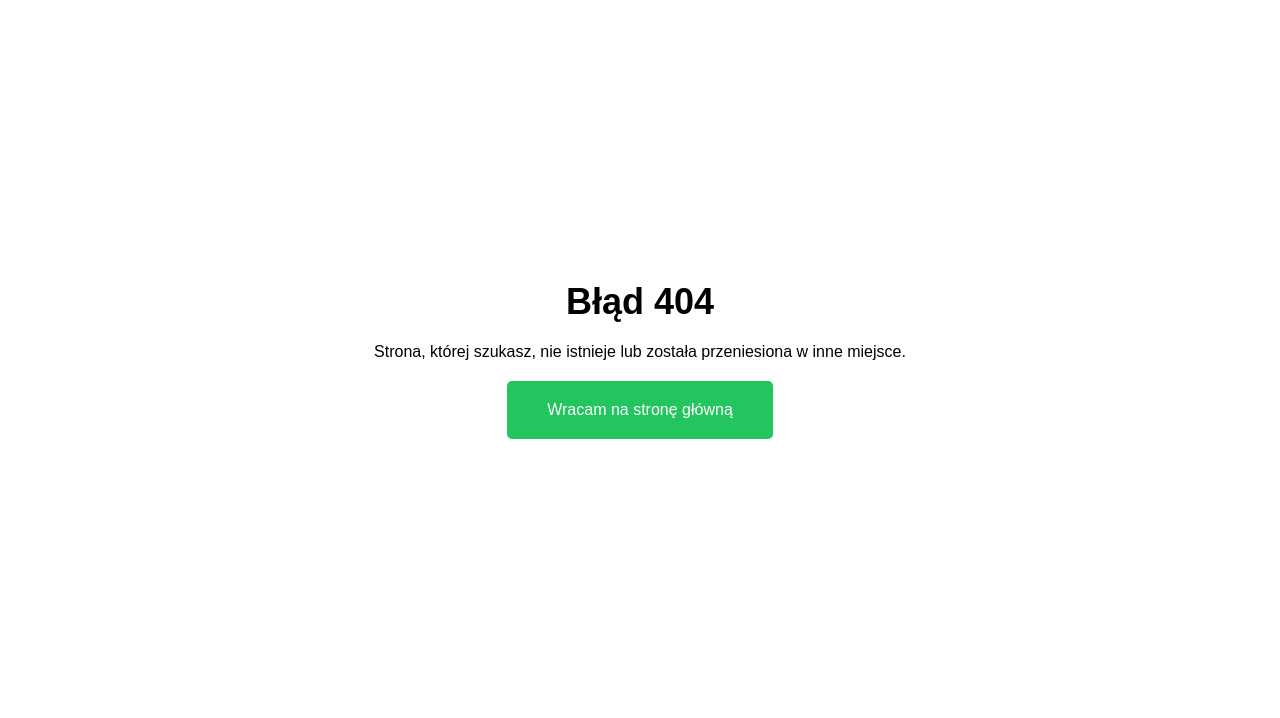
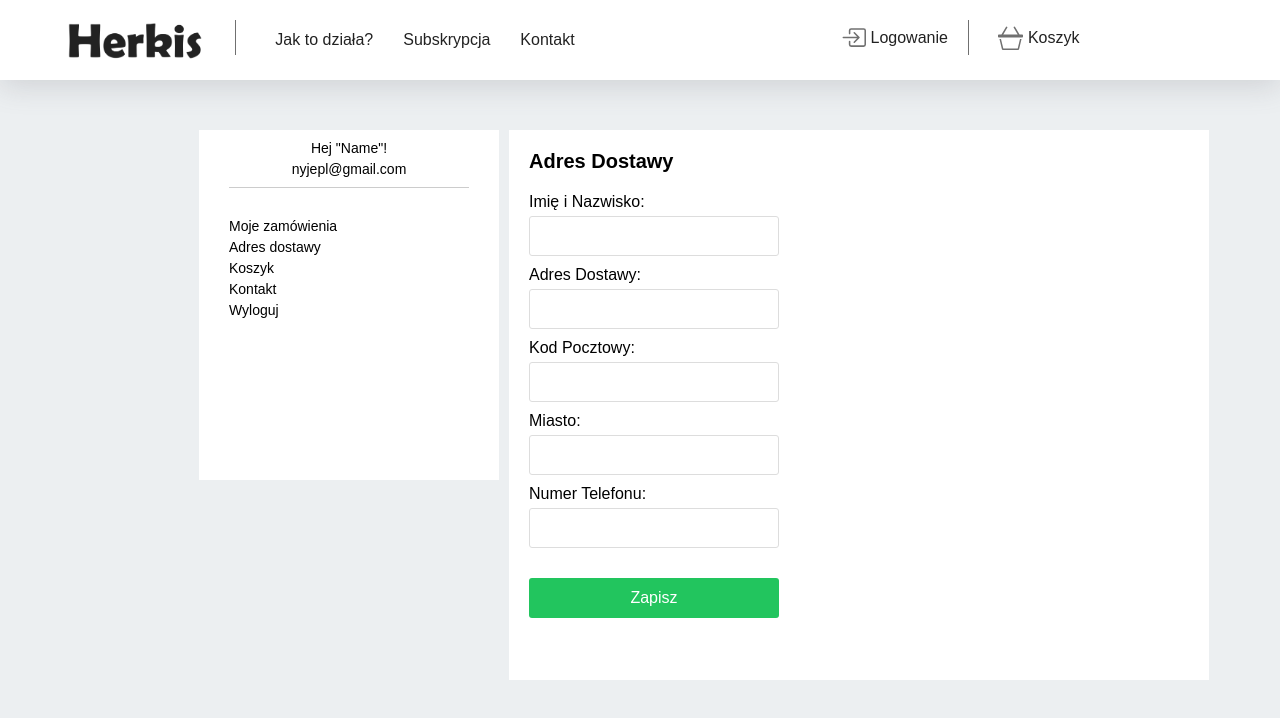
Before and after one commit to migdalius/herkis_shop, a React (Create React App) app in the folder client/: page /moje-konto/adres-dostawy in a window 1280 px wide. Before the commit this address had no page. Shown: the top 718 px of the page. Built offline with nearby package versions, Linux system fonts and the light colour scheme.

Commit message:
Page Admin (Adres Dostawy) - (RWD)

```diff
--- a/client/src/App.jsx
+++ b/client/src/App.jsx
@@ -54,22 +54,21 @@ function App() {
         <Route path="/kontakt" element={<Contact />} />
         {/* RWD */}
         <Route path="/moje-konto" element={<HomeAdmin />} />
+        {/* RWD */}
+        <Route path="/moje-konto/adres-dostawy" element={<AdressAdmin />} />
+        <Route path="/moje-konto/moje-zamowienia" element={<OrderAdmin />} />
 
         <Route path="/krok-1" element={<StepOne />} />
         <Route path="/krok-2" element={<StepTwo />} />
         <Route path="/krok-3" element={<StepThree />} />
         <Route path="/krok-4" element={<StepFour />} />
         <Route path="/lista-produktow/:id" element={<SingleProduct />} />
-
-        <Route path="/admin/adres-dostawy" element={<AdressAdmin />} />
-        <Route path="/admin/moje-zamowienia" element={<OrderAdmin />} />
         <Route path="/produkty" element={<ProductList />} />
         <Route
           path="/auth/logowanie"
           element={user ? <Navigate to="/" /> : <Login />}
         />
         <Route path="/auth/rejestracja" element={<Register />} />
-
         <Route path="/lista-produktow/wszystkie" element={<AllProduct />} />
         <Route path="/koszyk/pusty" element={<CartEmpty />} />
 
--- a/client/src/pages/admin/adress/AdressAdmin.jsx
+++ b/client/src/pages/admin/adress/AdressAdmin.jsx
@@ -19,18 +19,64 @@ const MainContainer = styled.div`
   margin-top: 50px;
   gap: 10px;
   padding-bottom: 60px;
+  @media (max-width: 540px) {
+    flex-direction: column-reverse;
+    height: auto;
+    gap: 30px;
+  }
 `;
 
 const LeftContainer = styled.div`
   width: 300px;
   height: 350px;
   background-color: #fff;
+  @media (max-width: 1150px) {
+    width: 200px;
+  }
+  @media (max-width: 600px) {
+    width: 150px;
+  }
+  @media (max-width: 540px) {
+    width: 400px;
+  }
+  @media (max-width: 430px) {
+    width: 300px;
+  }
+  @media (max-width: 330px) {
+    width: 275px;
+  }
 `;
 
 const CenterContainer = styled.div`
   width: 900px;
   height: 550px;
   background-color: #fff;
+  @media (max-width: 1380px) {
+    width: 700px;
+  }
+  @media (max-width: 1150px) {
+    width: 600px;
+  }
+  @media (max-width: 930px) {
+    width: 500px;
+  }
+  @media (max-width: 815px) {
+    width: 400px;
+  }
+  @media (max-width: 715px) {
+    width: 300px;
+    height: 600px;
+  }
+  @media (max-width: 540px) {
+    width: 400px;
+    height: auto;
+  }
+  @media (max-width: 430px) {
+    width: 300px;
+  }
+  @media (max-width: 330px) {
+    width: 275px;
+  }
 `;
 
 const AdminCenterContainer = styled.div``;
```
